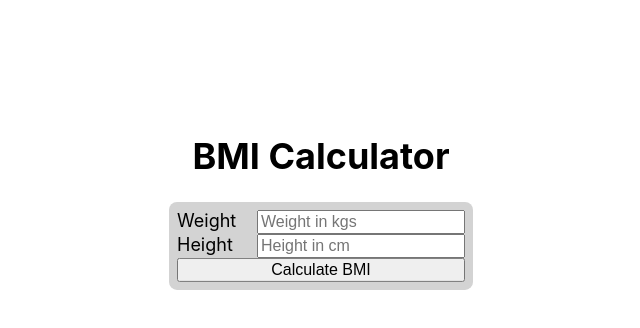
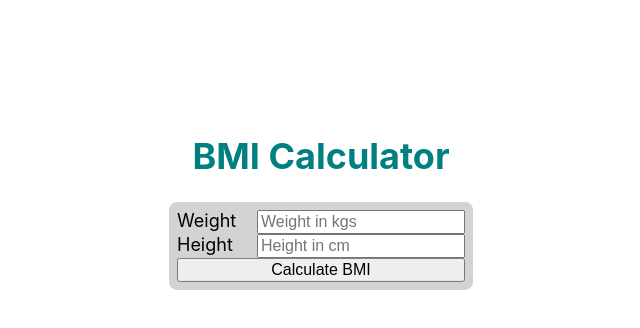
Before and after one commit to rithreaksa/bmi_calculator_challenge, a React (Create React App) app: page / in a window 1280 px wide. Shown: the top 328 px of the page, without its empty margins (319-959 px from the left). Built offline with nearby package versions, Linux system fonts and the light colour scheme.

Commit message:
Adds color to BMI calculator text

```diff
--- a/src/components/Header.jsx
+++ b/src/components/Header.jsx
@@ -2,7 +2,7 @@ import React from "react";
 
 const Header = (props) => {
   return (
-    <h1 style={{ textAlign: "center" }} {...props}>
+    <h1 style={{ textAlign: "center", color: "teal"}} {...props}>
       {props.children}
     </h1>
   );
```
